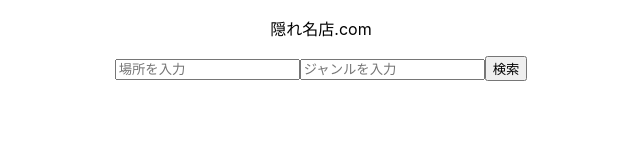
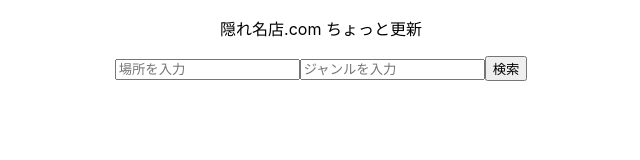
Before and after one commit to tm-manpuku/greenfield, a React (Create React App) app: page / in a window 1280 px wide. Shown: the top 160 px of the page, without its empty margins (319-959 px from the left). Built offline with nearby package versions, Linux system fonts and the light colour scheme.

Commit message:
App.js update 1

```diff
--- a/src/App.js
+++ b/src/App.js
@@ -11,7 +11,7 @@ function App() {
   return (
 
     <div className="App">
-      <p>隠れ名店.com</p>
+      <p>隠れ名店.com ちょっと更新</p>
       <input placeholder="場所を入力" onChange={(e) => {setString(e.target.value)}}>
       </input>
       <input placeholder="ジャンルを入力" onChange={(e) => {setString2(e.target.value)}}>
```
